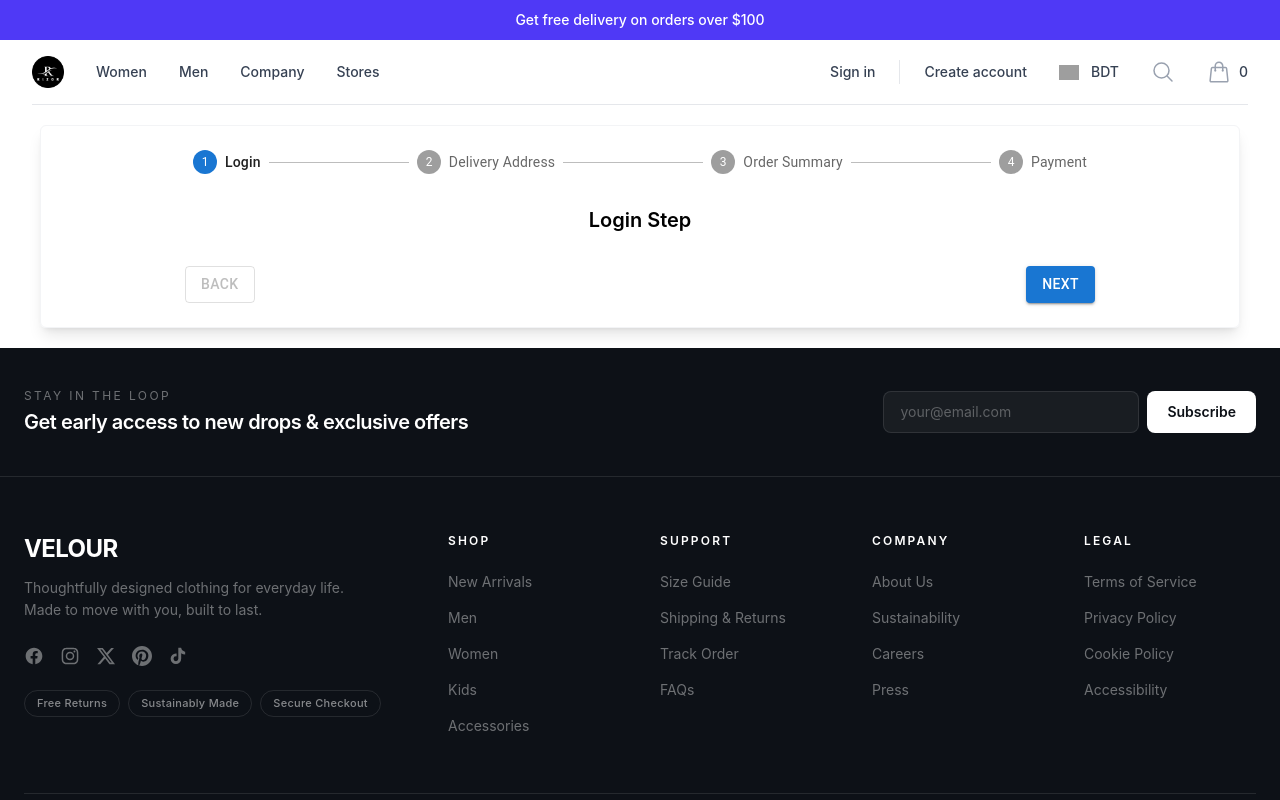
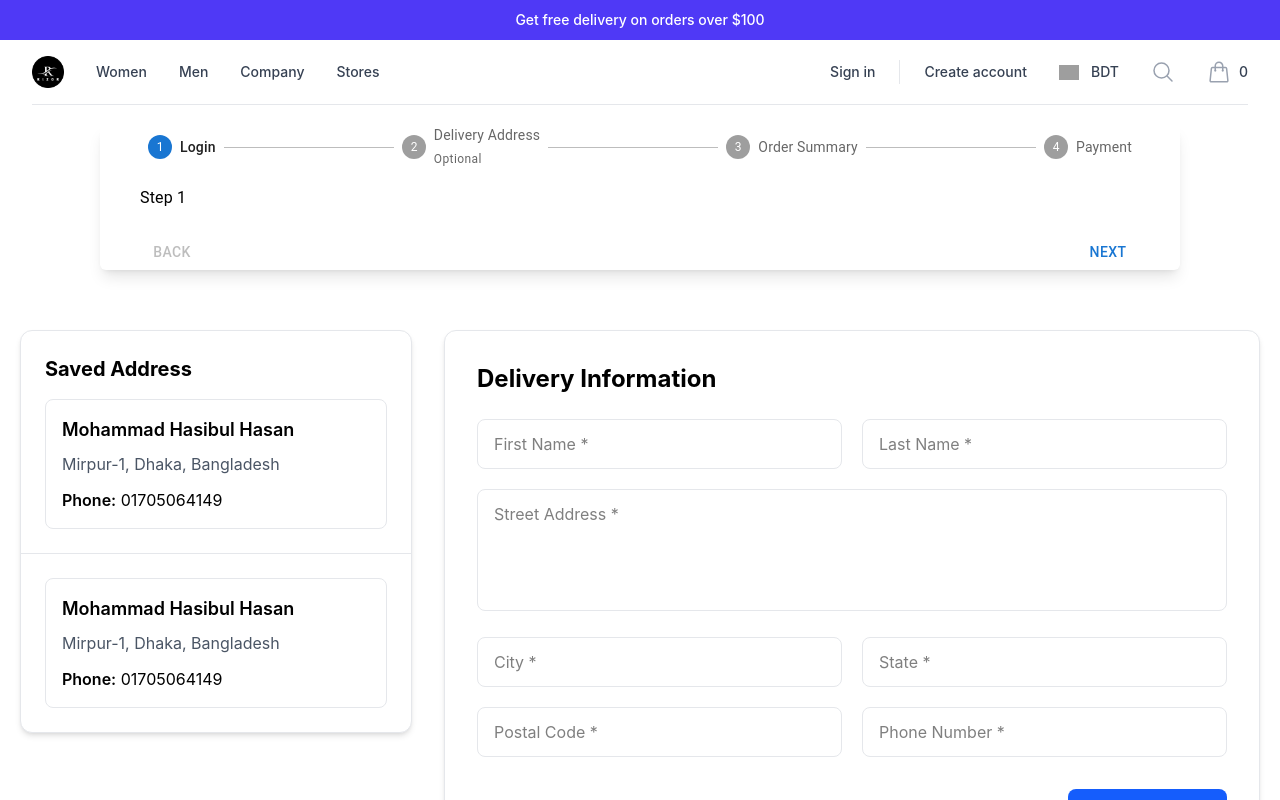
Before and after one commit to hasibulhimu49/rizor-ecommerce-frontend, a React (Vite) app: page / in a window 1280 px wide. Shown: the top 800 px of the page. Built offline with nearby package versions, Linux system fonts and the light colour scheme; grey boxes are pictures that could not be loaded.

Commit message:
Add  Delevery address form

```diff
--- a/src/customer/components/checkout/Checkout.jsx
+++ b/src/customer/components/checkout/Checkout.jsx
@@ -5,83 +5,148 @@ import Step from "@mui/material/Step";
 import StepLabel from "@mui/material/StepLabel";
 import Button from "@mui/material/Button";
 import Typography from "@mui/material/Typography";
-
-import DeliveryAddressForm from "./DeliveryAddressForm";
-import OrderSummary from "./OrderSummary";
+import DeliveryAddressForm from './DeliveryAddressForm'
 
 const steps = ["Login", "Delivery Address", "Order Summary", "Payment"];
 
 export default function Checkout() {
   const [activeStep, setActiveStep] = React.useState(0);
+  const [skipped, setSkipped] = React.useState(new Set());
+
+  const isStepOptional = React.useCallback((step) => {
+    return step === 1;
+  }, []);
+
+  const isStepSkipped = (step) => {
+    return skipped.has(step);
+  };
 
   const handleNext = () => {
-    setActiveStep((prev) => prev + 1);
+    let newSkipped = skipped;
+    if (isStepSkipped(activeStep)) {
+      newSkipped = new Set(newSkipped.values());
+      newSkipped.delete(activeStep);
+    }
+
+    setActiveStep((prevActiveStep) => prevActiveStep + 1);
+    setSkipped(newSkipped);
   };
 
   const handleBack = () => {
-    setActiveStep((prev) => prev - 1);
+    setActiveStep((prevActiveStep) => prevActiveStep - 1);
   };
 
+  const handleSkip = () => {
+    if (!isStepOptional(activeStep)) {
+      // You probably want to guard against something like this,
+      // it should never occur unless someone's actively trying to break something.
+      throw new Error("You can't skip a step that isn't optional.");
+    }
+
+    setActiveStep((prevActiveStep) => prevActiveStep + 1);
+    setSkipped((prevSkipped) => {
+      const newSkipped = new Set(prevSkipped.values());
+      newSkipped.add(activeStep);
+      return newSkipped;
+    });
+  };
+
+  const handleReset = () => {
+    setActiveStep(0);
+  };
+
+  const previousActiveStepRef = React.useRef(activeStep);
+  const resetButtonRef = React.useRef(null);
+  const nextButtonRef = React.useRef(null);
+
+  // Manage focus when the active step changes.
+  React.useEffect(() => {
+    const previousActiveStep = previousActiveStepRef.current;
+    previousActiveStepRef.current = activeStep;
+
+    if (activeStep === steps.length) {
+      // If the user has completed all steps and hits "Finish", focus the "Reset" button.
+      resetButtonRef.current.focus();
+      return;
+    }
+    if (activeStep === 0 && previousActiveStep === steps.length) {
+      // If the user has completed all steps and hits "Reset", focus the "Next" button.
+      nextButtonRef.current.focus();
+      return;
+    }
+    if (isStepOptional(previousActiveStep) && !isStepOptional(activeStep)) {
+      // If the user hits "Skip" and the next step is not optional, focus the "Next" button.
+      nextButtonRef.current.focus();
+    }
+  }, [activeStep, isStepOptional]);
+
   return (
-    <div className="px-10 lg:px-30 rounded-md mx-10 my-5 border border-gray-100 shadow-lg">
-      <Box sx={{ width: "100%", p: 3 }}>
+    <div>
+    <div className="px-10 shadow-lg mx-25 my-5 rounded-md border-gray-50 ">
+        <Box sx={{ width: "100%" }}>
           <Stepper activeStep={activeStep}>
-          {steps.map((label) => (
-            <Step key={label}>
-              <StepLabel>{label}</StepLabel>
+            {steps.map((label, index) => {
+              const stepProps = {};
+              const labelProps = {};
+              if (isStepOptional(index)) {
+                labelProps.optional = (
+                  <Typography variant="caption">Optional</Typography>
+                );
+              }
+              if (isStepSkipped(index)) {
+                stepProps.completed = false;
+              }
+              return (
+                <Step key={label} {...stepProps}>
+                  <StepLabel {...labelProps}>{label}</StepLabel>
                 </Step>
-          ))}
+              );
+            })}
           </Stepper>
-
           {activeStep === steps.length ? (
-          <Typography sx={{ mt: 3 }}>
-            All steps completed - you're finished.
+            <React.Fragment>
+              <Typography sx={{ mt: 2, mb: 1 }}>
+                All steps completed - you&apos;re finished
               </Typography>
+              <Box sx={{ display: "flex", flexDirection: "row", pt: 2 }}>
+                <Box sx={{ flex: "1 1 auto" }} />
+                <Button onClick={handleReset} ref={resetButtonRef}>
+                  Reset
+                </Button>
+              </Box>
+            </React.Fragment>
           ) : (
-          <>
-            <div className="mt-8">
-              {activeStep === 0 && (
-                <div className="text-center text-xl font-semibold">
-                  Login Step
-                </div>
-              )}
-
-              {activeStep === 1 && <DeliveryAddressForm />}
-
-              {activeStep === 2 && <OrderSummary />}
-
-              {activeStep === 3 && (
-                <div className="text-center text-xl font-semibold">
-                  Payment Component
-                </div>
-              )}
-            </div>
-
-            <Box
-              sx={{
-                display: "flex",
-                justifyContent: "space-between",
-                mt: 4,
-              }}
-            >
+            <React.Fragment>
+              <Typography sx={{ mt: 2, mb: 1 }}>
+                Step {activeStep + 1}
+              </Typography>
+              <Box sx={{ display: "flex", flexDirection: "row", pt: 2 }}>
                 <Button
+                  color="inherit"
                   disabled={activeStep === 0}
                   onClick={handleBack}
-                variant="outlined"
+                  sx={{ mr: 1 }}
                 >
                   Back
                 </Button>
-
-              <Button
-                variant="contained"
-                onClick={handleNext}
-              >
+                <Box sx={{ flex: "1 1 auto" }} />
+                {isStepOptional(activeStep) && (
+                  <Button color="inherit" onClick={handleSkip} sx={{ mr: 1 }}>
+                    Skip
+                  </Button>
+                )}
+                <Button onClick={handleNext} ref={nextButtonRef}>
                   {activeStep === steps.length - 1 ? "Finish" : "Next"}
                 </Button>
               </Box>
-          </>
+            </React.Fragment>
           )}
         </Box>
       </div>
+      <div>
+        <DeliveryAddressForm/>
+      </div>
+    </div>
+
   );
 }
--- a/src/customer/components/checkout/DeliveryAddressForm.jsx
+++ b/src/customer/components/checkout/DeliveryAddressForm.jsx
@@ -1,9 +1,120 @@
-import React from 'react'
+import React from "react";
 
 const DeliveryAddressForm = () => {
   return (
-    <div>DeliveryAddressForm</div>
-  )
-}
+    <div className="max-w-7xl mx-auto py-10 px-5">
+      <div className="grid lg:grid-cols-3 gap-8">
 
-export default DeliveryAddressForm
+        {/* Saved Address */}
+        <div className="lg:col-span-1">
+          <div className="bg-white rounded-xl shadow-md border border-gray-200">
+
+            <div className="p-6 border-b border-gray-200">
+              <h2 className="text-xl font-bold mb-4">Saved Address</h2>
+
+              <div className="border border-gray-200 rounded-lg p-4 hover:border-blue-500 cursor-pointer transition">
+                <h3 className="font-semibold text-lg">
+                  Mohammad Hasibul Hasan
+                </h3>
+                <p className="text-gray-600 mt-2">
+                  Mirpur-1, Dhaka, Bangladesh
+                </p>
+                <p className="mt-3">
+                  <span className="font-semibold">Phone:</span> 01705064149
+                </p>
+              </div>
+            </div>
+
+            <div className="p-6">
+              <div className="border border-gray-200 rounded-lg p-4 hover:border-blue-500 cursor-pointer transition">
+                <h3 className="font-semibold text-lg">
+                  Mohammad Hasibul Hasan
+                </h3>
+                <p className="text-gray-600 mt-2">
+                  Mirpur-1, Dhaka, Bangladesh
+                </p>
+                <p className="mt-3">
+                  <span className="font-semibold">Phone:</span> 01705064149
+                </p>
+              </div>
+            </div>
+
+          </div>
+        </div>
+
+        {/* Delivery Form */}
+        <div className="lg:col-span-2">
+          <div className="bg-white rounded-xl shadow-md border border-gray-200 p-8">
+
+            <h2 className="text-2xl font-bold mb-6">
+              Delivery Information
+            </h2>
+
+            <form className="space-y-5">
+
+              <div className="grid md:grid-cols-2 gap-5">
+                <input
+                  type="text"
+                  placeholder="First Name *"
+                  className="border border-gray-200 rounded-lg px-4 py-3 outline-none focus:ring-2 focus:ring-blue-500"
+                />
+
+                <input
+                  type="text"
+                  placeholder="Last Name *"
+                  className="border border-gray-200 rounded-lg px-4 py-3 outline-none focus:ring-2 focus:ring-blue-500"
+                />
+              </div>
+
+              <textarea
+                placeholder="Street Address *"
+                rows="4"
+                className="w-full border border-gray-200 rounded-lg px-4 py-3 outline-none focus:ring-2 focus:ring-blue-500 resize-none"
+              ></textarea>
+
+              <div className="grid md:grid-cols-2 gap-5">
+                <input
+                  type="text"
+                  placeholder="City *"
+                  className="border border-gray-200 rounded-lg px-4 py-3 outline-none focus:ring-2 focus:ring-blue-500"
+                />
+
+                <input
+                  type="text"
+                  placeholder="State *"
+                  className="border border-gray-200 rounded-lg px-4 py-3 outline-none focus:ring-2 focus:ring-blue-500"
+                />
+
+                <input
+                  type="text"
+                  placeholder="Postal Code *"
+                  className="border border-gray-200 rounded-lg px-4 py-3 outline-none focus:ring-2 focus:ring-blue-500"
+                />
+
+                <input
+                  type="text"
+                  placeholder="Phone Number *"
+                  className="border border-gray-200 rounded-lg px-4 py-3 outline-none focus:ring-2 focus:ring-blue-500"
+                />
+              </div>
+
+              <div className="flex justify-end pt-3">
+                <button
+                  type="submit"
+                  className="bg-blue-600 text-white px-8 py-3 rounded-lg font-semibold hover:bg-blue-700 transition"
+                >
+                  Deliver Here
+                </button>
+              </div>
+
+            </form>
+
+          </div>
+        </div>
+
+      </div>
+    </div>
+  );
+};
+
+export default DeliveryAddressForm;
```
Lines whose indentation alone changed are shown as unchanged.
